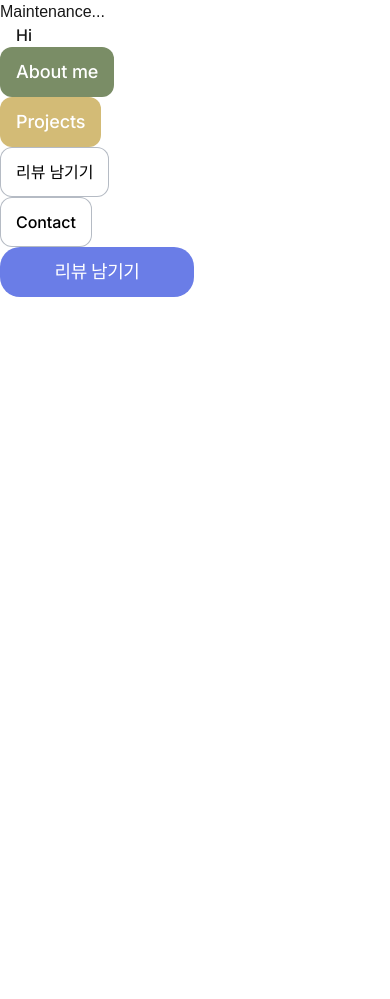
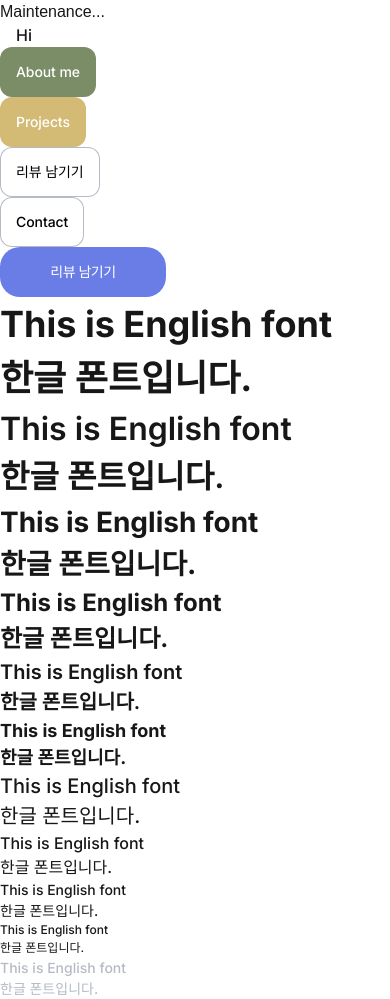
Before and after one commit to dinn54/dinn.dev, a Next.js app: page / in a window 390 px wide. Before the commit the page ends 844 px from the top, so only its background shows below. Built offline with nearby package versions, Linux system fonts and the light colour scheme.

Commit message:
feat : apply responsive design stytem

```diff
--- a/src/pages/home/index.tsx
+++ b/src/pages/home/index.tsx
@@ -4,6 +4,7 @@
 // import Projects from "@/pages/home/projects"
 
 import { Button, DefaultButton, LongButton } from "@/shared/ui/button/button";
+import { B1, B2, B3, B4, H1, H2, H3, H4, H5, H6, PlaceholderB1 } from "@/shared/ui/text/text";
 
 const Home = () => {
   return (
@@ -16,6 +17,28 @@ const Home = () => {
         <DefaultButton color="none">리뷰 남기기</DefaultButton>
         <DefaultButton color="none">Contact</DefaultButton>
 				<LongButton color="blue">리뷰 남기기</LongButton>
+				<H1>This is English font</H1>
+				<H1>한글 폰트입니다.</H1>
+				<H2>This is English font</H2>
+				<H2>한글 폰트입니다.</H2>
+				<H3 weight="bold">This is English font</H3>
+				<H3 weight="bold">한글 폰트입니다.</H3>
+				<H4>This is English font</H4>
+				<H4>한글 폰트입니다.</H4>
+				<H5>This is English font</H5>
+				<H5>한글 폰트입니다.</H5>
+				<H6>This is English font</H6>
+				<H6>한글 폰트입니다.</H6>
+				<B1>This is English font</B1>
+				<B1>한글 폰트입니다.</B1>
+				<B2>This is English font</B2>
+				<B2>한글 폰트입니다.</B2>
+				<B3>This is English font</B3>
+				<B3>한글 폰트입니다.</B3>
+				<B4>This is English font</B4>
+				<B4>한글 폰트입니다.</B4>
+				<PlaceholderB1>This is English font</PlaceholderB1>
+				<PlaceholderB1>한글 폰트입니다.</PlaceholderB1>
       </div>
 
       {/* <Introduction />
--- a/src/shared/ui/button/button.tsx
+++ b/src/shared/ui/button/button.tsx
@@ -1,3 +1,4 @@
+import { B3 } from "../text/text";
 import { ButtonProps, CustonButton } from "./button.types";
 
 // 색상 입력, 텍스트 입력
@@ -26,7 +27,7 @@ export const DefaultButton = ({
 
   return (
     <Button className={`text-p18 h-p50 tracking-mp5 ${colorMapping[color]}`}>
-      {children}
+      <B3>{children}</B3>
     </Button>
   );
 };
@@ -41,7 +42,8 @@ export const LongButton = ({ color, children }: CustonButton) => {
 
   return (
     <Button
-      className={`text-p18 h-p50 tracking-mp25 w-p194 rounded-p20 font-bold text-white px-p38 ${colorMapping[color]}`}
-    >{children}</Button>
+      className={`text-p18 h-p50 tracking-mp25 pc:w-p194 tab:w-p180 w-p166 rounded-p20 font-bold text-white px-p38 ${colorMapping[color]}`}
+    >      <B3>{children}</B3>
+</Button>
   );
 };
--- a/src/shared/ui/text/text.tsx
+++ b/src/shared/ui/text/text.tsx
@@ -6,47 +6,57 @@ export const Text = ({children, className}: {children: React.ReactNode, classNam
 
 export const H1 = ({children, className}: {children: React.ReactNode, className?: string}) =>{
   return (
-    <Text className={`text-p52 font-bold ${className}`}>{children}</Text>
+    <Text className={`pc:text-p52 tab:text-p40 text-p36 font-bold ${className}`}>{children}</Text>
   )
 }
 export const H2 = ({children, className}: {children: React.ReactNode, className?: string}) =>{
   return (
-    <Text className={`text-p40 font-semibold ${className}`}>{children}</Text>
+    <Text className={`pc:text-p40 tab:text-p36 text-p32 font-semibold ${className}`}>{children}</Text>
   )
 }
 export const H3 = ({weight, children, className}: {weight: "bold" | "semibold", children: React.ReactNode, className?: string}) =>{
   const fontWeight = weight === "bold" ? "font-bold" : "font-semibold";
   return (
-    <Text className={`text-p36 ${fontWeight} ${className}`}>{children}</Text>
+    <Text className={`pc:text-p36 tab:text-p32 text-p28 ${fontWeight} ${className}`}>{children}</Text>
   )
 }
 export const H4 = ({children, className}: {children: React.ReactNode, className?: string}) =>{
   return (
-    <Text className={`text-p32 font-bold ${className}`}>{children}</Text>
+    <Text className={`pc:text-p32 tab:text-p28 text-p24 font-bold ${className}`}>{children}</Text>
   )
 }
 export const H5 = ({children, className}: {children: React.ReactNode, className?: string}) =>{
   return (
-    <Text className={`text-p28 font-semibold ${className}`}>{children}</Text>
+    <Text className={`pc:text-p28 tab:text-p24 text-p20 font-semibold ${className}`}>{children}</Text>
   )
 }
 export const H6 = ({children, className}: {children: React.ReactNode, className?: string}) =>{
   return (
-    <Text className={`text-p24 font-bold ${className}`}>{children}</Text>
+    <Text className={`pc:text-p24 tab:text-p20 text-p18 font-bold ${className}`}>{children}</Text>
   )
 }
 export const B1 = ({children, className}: {children: React.ReactNode, className?: string}) =>{
   return (
-    <Text className={`text-p28 font-medium ${className}`}>{children}</Text>
+    <Text className={`pc:text-p28 tab:text-p24 text-p20 font-medium ${className}`}>{children}</Text>
   )
 }
 export const B2 = ({children, className}: {children: React.ReactNode, className?: string}) =>{
   return (
-    <Text className={`text-p20 font-medium ${className}`}>{children}</Text>
+    <Text className={`pc:text-p20 tab:text-p18 text-p16 font-medium ${className}`}>{children}</Text>
   )
 }
 export const B3 = ({children, className}: {children: React.ReactNode, className?: string}) =>{
   return (
-    <Text className={`text-p18 font-medium ${className}`}>{children}</Text>
+    <Text className={`pc:text-p18 tab:text-p16 text-p14 font-medium ${className}`}>{children}</Text>
   )
 }
+export const B4 = ({children, className}: {children: React.ReactNode, className?: string}) =>{
+  return (
+    <Text className={`pc:text-p16 tab:text-p14 text-p12 font-medium ${className}`}>{children}</Text>
+  )
+}
+export const PlaceholderB1 = ({children, className}: {children: React.ReactNode, className?: string}) =>{
+  return (
+    <Text className={`pc:text-p18 tab:text-p16 text-p14 font-medium text-util-input-text ${className}`}>{children}</Text>
+  )
+}
--- a/tailwind.config.ts
+++ b/tailwind.config.ts
@@ -7,7 +7,7 @@ const config: Config = {
       //design system
       screens: {
         tab: "26.25rem", // 420px
-        pc: "80rem", // 1280px
+        pc: "64.0625rem", // 1025px
       },
       colors: {
         custom: "#333333",
@@ -77,6 +77,8 @@ const config: Config = {
       },
       width: {
         p194: "12.125rem", // 194px
+        p180: "11.25rem", // 180px
+        p166: "10.375rem", // 166px
       },
       height: {
         p50: "3.125rem", // 50px
```
